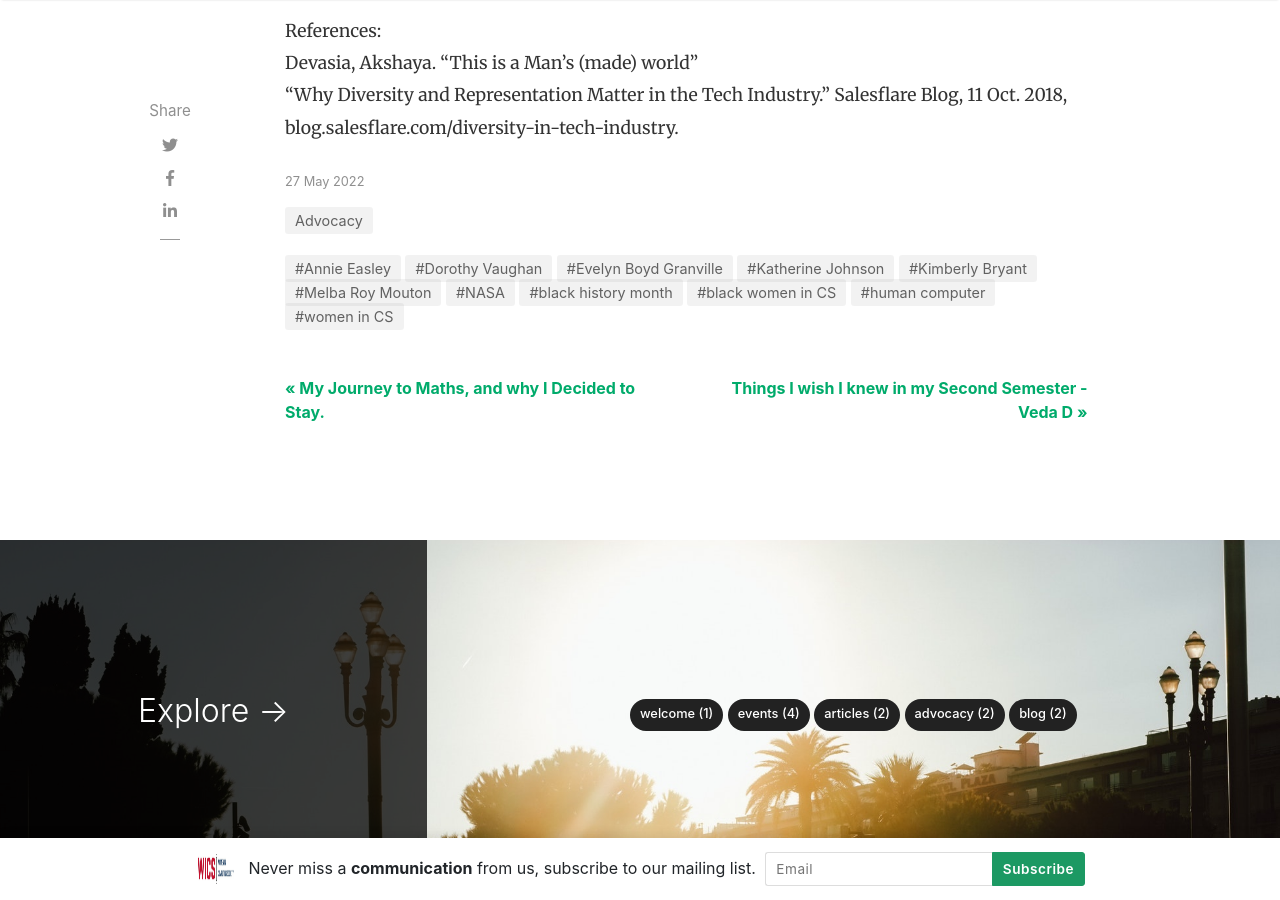
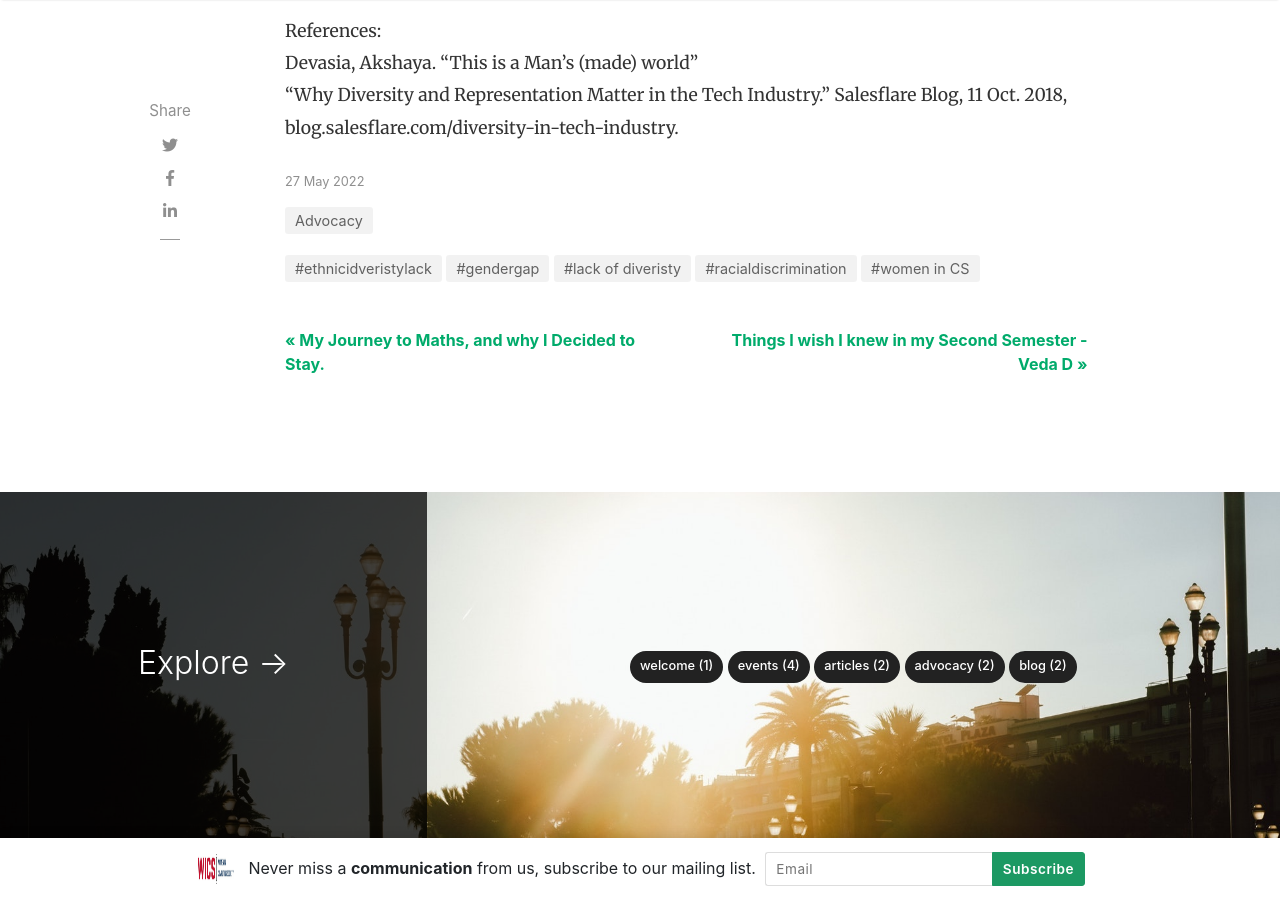
Before and after one commit to wics-ashoka/wics-ashoka.github.io, a Jekyll site: the page built from _posts/2022-05-27-needforrepresentation.md, in a window 1280 px wide and 900 px high, scrolled down 4451 px. Built offline with Jekyll 4.4.1, drawn with Linux system fonts in a browser that asks for light colours; nearby versions of some CDN libraries; comment, search, counter and statistics services are not loaded.

Commit message:
Update 2022-05-27-needforrepresentation.md

```diff
--- a/_posts/2022-05-27-needforrepresentation.md
+++ b/_posts/2022-05-27-needforrepresentation.md
@@ -3,7 +3,7 @@ layout: post
 title:  "The Need For Representation In Artificial Intelligence"
 author: vrindakhandelwal
 categories: [ Advocacy ]
-tags: [women in CS, black women in CS, NASA, human computer, black history month,Katherine Johnson,Annie Easley,Evelyn Boyd Granville,Dorothy Vaughan,Melba Roy Mouton,Kimberly Bryant]
+tags: [women in CS, lack of diveristy, ethnicidveristylack, gendergap, racialdiscrimination]
 image: assets/images/needforrep.jpeg
 description: "The Need For Representation In Artificial Intelligence"
 editor: nandinibhattacharya
```
